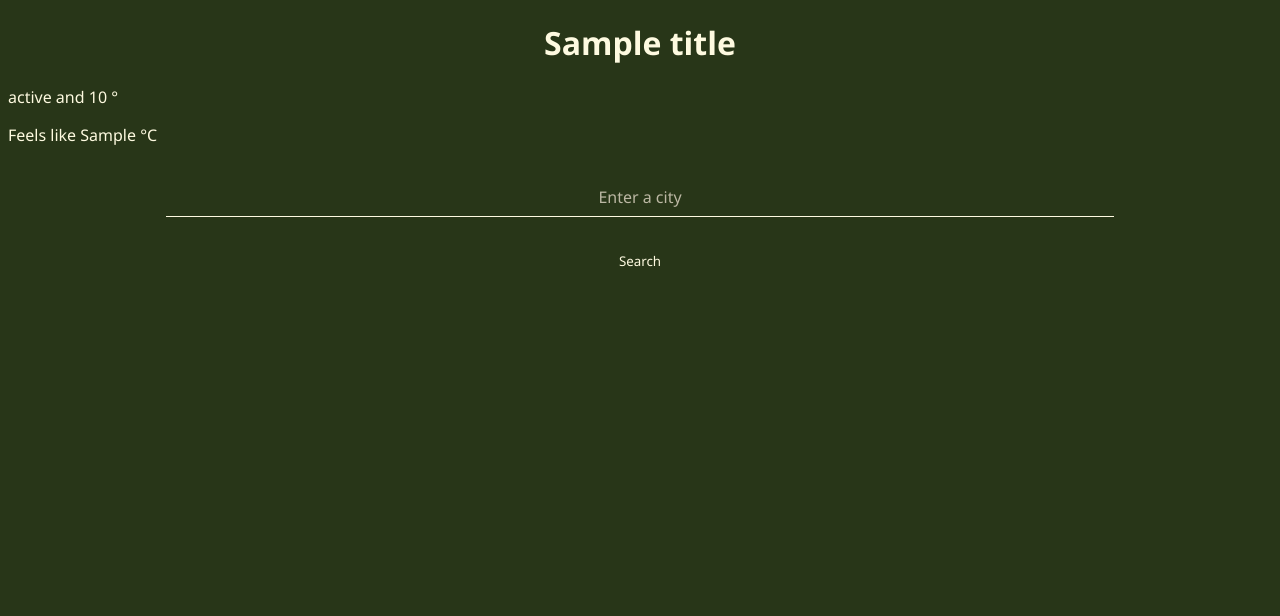
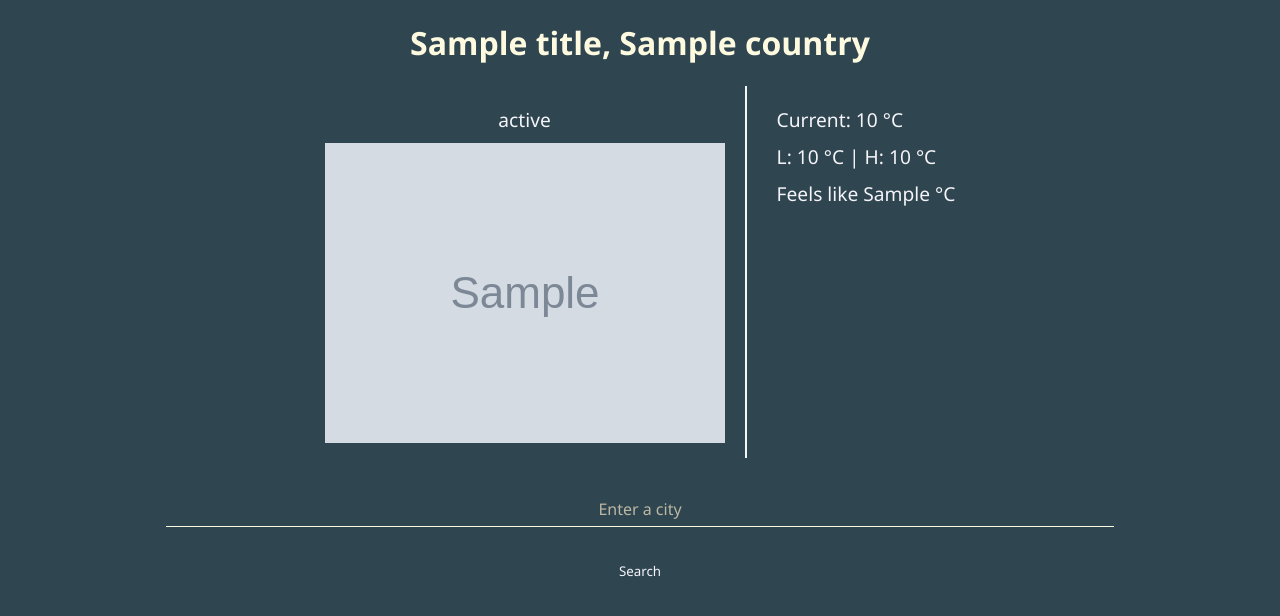
Before and after one commit to jeefwashere/Weather-WebApp-Widget, a Flask app: template templates/weather.html in a window 1280 px wide. Shown: the top 616 px of the page. Run offline with Flask 3, Linux system fonts and the light colour scheme; the template is opened without the code that fills it: most values are stand-ins (such as "Sample title", 1, 10 or a date in 2020); grey boxes marked "Sample" are stand-in pictures; some libraries are stand-ins or nearby versions.

Commit message:
Styling updates
1) Added weather icons and flag icons
2) Updated the color scheme of the website
3) Updated the html code to format content properly
4) Web extension coming soon

```diff
--- a/main.py
+++ b/main.py
@@ -23,13 +23,25 @@ def getWeather():
     if not weather_data["cod"] == 200:
         return render_template("city_not_found.html")
 
+    icon_url = getWeatherIcon(weather_data["weather"][0]["icon"])
+
     return render_template(
         "weather.html",
         title=weather_data["name"],
+        country=weather_data["sys"]["country"],
         status=weather_data["weather"][0]["description"].title(),
         temp=f"{weather_data['main']['temp']:.1f}",
-        feels_like=f"{weather_data['main']['feels_like']}",
+        temp_low=f"{weather_data['main']['temp_min']:.1f}",
+        temp_high=f"{weather_data['main']['temp_max']:.1f}",
+        feels_like=f"{weather_data['main']['feels_like']:.1f}",
+        icon_url=icon_url,
     )
+
+
+def getWeatherIcon(icon_code):
+
+    icon_url = f"https://openweathermap.org/img/wn/{icon_code}@2x.png"
+    return icon_url
 
 
 if __name__ == "__main__":
--- a/static/styles/style.css
+++ b/static/styles/style.css
@@ -1,17 +1,41 @@
 body {
-    background-color: #283618;
-    color: #fefae0;
+    background-color: #2f4550;
+    color: #f4f4f9;
     font-family: 'Segoe UI', Tahoma, Geneva, Verdana, sans-serif;
 }
 
+.weatherInfo {
+    display: flex;
+    align-items: stretch;
+    justify-content: center;
+    margin: 20px auto;
+    margin-bottom: 10px;
+    max-width: 75%;
+    padding: 0 20px;
+}
+
+.weatherInfo p {
+    margin: 10px 0;
+    font-size: 1.2rem;
+}
+
+.weatherStatus {
+    padding: 10px;
+    padding-right: 20px;
+    border-right: #f4f4f9 solid 2px;
+    margin-right: 20px;
+    text-align: center;
+}
+
+.tempInfo {
+    padding: 10px;
+}
+
 .form-container {
-    max-width: 400px;
-    /* Adjust width as needed */
+    max-width: 75%;
     margin: 0 auto;
-    /* Centers horizontally */
     padding: 20px;
 }
-
 
 h1 {
     color: #fefae0;
@@ -22,7 +46,7 @@ h1 {
 
 .submitButton {
     font-family: 'Segoe UI', Tahoma, Geneva, Verdana, sans-serif;
-    color: #fefae0;
+    color: #f4f4f9;
     background: transparent;
     display: block;
     padding: 10px 20px;
@@ -35,7 +59,9 @@ h1 {
 
 .submitButton:hover {
     transform: scale(1.05);
-    background-color: #4a5a24;
+    background-color: #b8dbd9;
+    color: #586f7c;
+    font-weight: bold;
 }
 
 .inputContainer {
@@ -48,8 +74,8 @@ h1 {
     border: none;
     background: transparent;
     font-size: 1.5rem;
-    padding: 15px 0;
-    padding-bottom: 2px;
+    padding: 10px 0;
+    padding-bottom: 5px;
     margin: 0 auto;
     border-bottom: #fefae0 1px solid;
     color: #fefae0;
@@ -69,10 +95,12 @@ h1 {
     text-align: center;
 }
 
-.cityInput:focus {
+.cityInput:focus,
+.cityInput:hover {
     border-bottom-color: #dda15e;
 }
 
+.cityInput:hover+.inputLabel,
 .cityInput:focus+.inputLabel,
 .cityInput:not(:placeholder-shown)+.inputLabel {
     transform: translateY(-25px) scale(0.8);
--- a/templates/weather.html
+++ b/templates/weather.html
@@ -1,15 +1,29 @@
 <!DOCTYPE html>
 <html lang="en">
+
 <head>
     <meta charset="UTF-8">
     <meta name="viewport" content="width=device-width, initial-scale=1.0">
     <title>{{title}} Weather</title>
     <link rel="stylesheet" href="{{ url_for('static', filename='styles/style.css') }}">
+    <link rel="stylesheet" href="https://cdn.jsdelivr.net/gh/lipis/flag-icons@7.3.2/css/flag-icons.min.css" />
 </head>
+
 <body>
-    <h1>{{title}}</h1>
-    <p>{{status}} and {{temp}} &deg;</p>
-    <p>Feels like {{feels_like}} &deg;C</p>
+    <h1>{{title}}, {{country}} <span class="fi fi-{{country|lower}}"></span></h1>
+
+    <div class="weatherInfo">
+        <div class="weatherStatus">
+            <p>{{status}}</p>
+            <img src="{{icon_url}}" alt="{{status}}" class="weatherIcon">
+        </div>
+        <div class="tempInfo">
+            <p>Current: {{temp}} &deg;C</p>
+            <p>L: {{temp_low}} &deg;C | H: {{temp_high}} &deg;C</p>
+            <p>Feels like {{feels_like}} &deg;C</p>
+        </div>
+    </div>
+
     <form action="/weather">
         <div class="flex-container">
             <div class="inputContainer">
@@ -20,4 +34,5 @@
         </div>
     </form>
 </body>
+
 </html>
```
Also changed, not shown: requirements.txt (+2 -38 lines), 1 other file.
